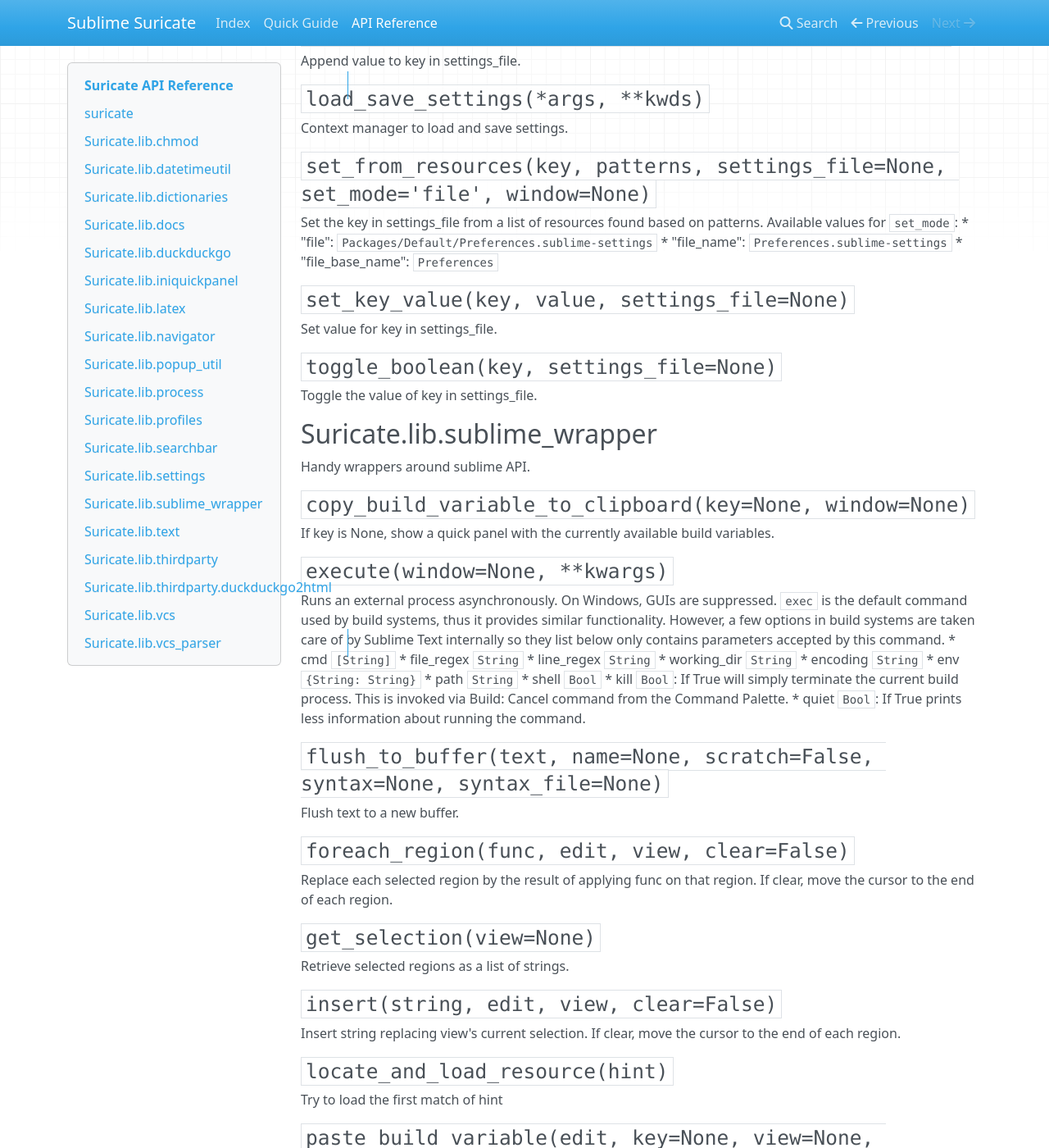
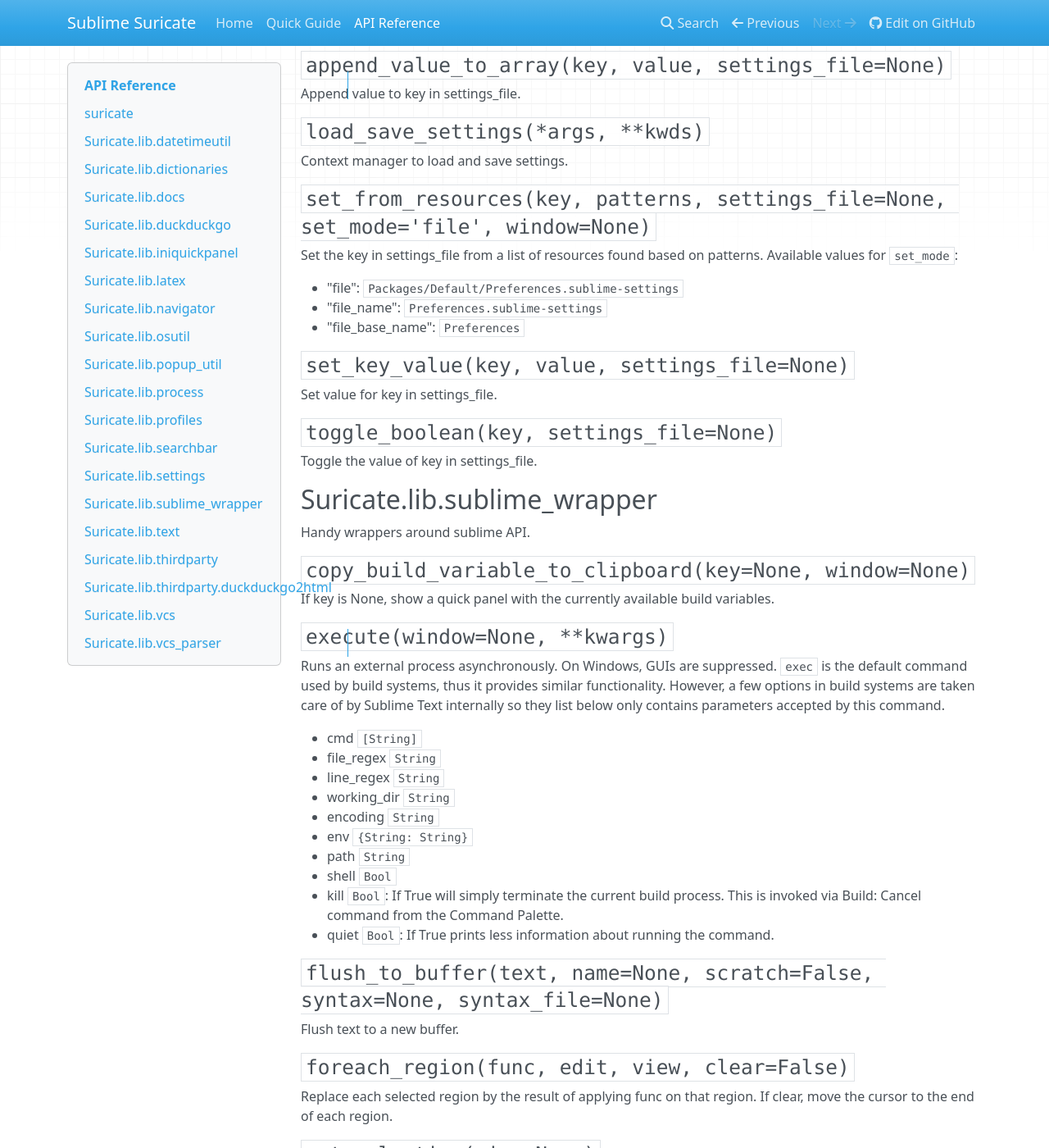
Before and after one commit to nsubiron/SublimeSuricate, an MkDocs documentation site: the page built from docs/api-reference.md, in a window 1280 px wide and 1400 px high, scrolled down 3878 px. Shown: the whole window at 82% size. Built offline with MkDocs 1.6.1, drawn with Linux system fonts in a browser that asks for light colours; nearby versions of some CDN libraries; old or Windows-style settings are respelled for this version of MkDocs; some of the changed text lies outside the part shown.

Commit message:
Documentation

```diff
--- a/docs/api-reference.md
+++ b/docs/api-reference.md
@@ -1,193 +1,194 @@
-Suricate API Reference
-======================
+API Reference
+=============
 
 suricate
 --------
 
-### `api_is_ready()`
+### **`api_is_ready()`**
 
-### `debuglog(message, *args)`
+### **`debuglog(message, *args)`**
 
-### `expand_variables(value, variables=None, window=None)`
+### **`expand_variables(value, variables=None, window=None)`**
 
-### `extract_variables(window=None, append_suricate_variables=True)`
+### **`extract_variables(window=None, append_suricate_variables=True)`**
 
-### `get_setting(key, default=None)`
+### **`get_setting(key, default=None)`**
 
-### `get_variable(key, default=None)`
+### **`get_variable(key, default=None)`**
 
-### `is_packaged()`
+### **`is_packaged()`**
 
-### `load_settings()`
+### **`load_settings()`**
 
-### `log(message, *args)`
+### **`log(message, *args)`**
 
-### `reload_module(module)`
+### **`reload_module(module)`**
 
-### `set_debuglog(active=None)`
-
-Suricate.lib.chmod
-------------------
-
-### `executable(path)`
-
-### `toggle_read_only(path)`
-
-### `which(name, flags=1)`
-
-Return the full path to the first executable found in the environmental
-variable PATH matching the given name.
+### **`set_debuglog(active=None)`**
 
 Suricate.lib.datetimeutil
 -------------------------
 
-### `continue_serie(edit, view)`
+### **`continue_serie(edit, view)`**
 
-### `get_times(tstring=None)`
+### **`get_times(tstring=None)`**
 
 Return a list of the different formats available for tstring, see
 "time_formats" on settings file. If tstring is None, use current
 time.
 
-### `time_to_clipboard(view=None)`
+### **`time_to_clipboard(view=None)`**
 
 Suricate.lib.dictionaries
 -------------------------
 
-### `switch_language(view)`
+### **`switch_language(view)`**
 
 Suricate.lib.docs
 -----------------
 
 Basic tools to parse python files and generate documentation.
 
-### `folder(path, parents=[])`
+### **`folder(path, parents=[])`**
 
-### `import_module(module_name)`
+### **`import_module(module_name)`**
 
-### `markdown(items, level=1, indent=0, indentstr='  ')`
+### **`markdown(items, level=1, indent=0, indentstr='  ')`**
 
-### `module(module_name, metaname=None)`
+### **`module(module_name, metaname=None)`**
 
 Retrieve information of module's routines. Note: the module is
 reloaded.
 
-### `routine(funcobj)`
+### **`routine(funcobj)`**
 
 Retrieve signature as string of funcobj.
 
-### `to_buffer(title, modules)`
+### **`to_buffer(title, modules)`**
 
-### `to_buffer_(title, root)`
+### **`to_buffer_(title, root)`**
 
 Suricate.lib.duckduckgo
 -----------------------
 
 Search on DuckDuckGo
 
-### `get_answer(query, scope=None, **kwargs)`
+### **`get_answer(query, scope=None, **kwargs)`**
 
-### `insert_answer(edit, view, event=None)`
+### **`insert_answer(edit, view, event=None)`**
 
-### `show_popup(view, event=None, css_file=None, scope_regex=None, **kwargs)`
+### **`show_popup(view, event=None, css_file=None, scope_regex=None, **kwargs)`**
 
 Suricate.lib.iniquickpanel
 --------------------------
 
-### `insert(view, ini_file, section)`
+### **`insert(view, ini_file, section)`**
 
 Suricate.lib.latex
 ------------------
 
-### `clean(window=None)`
+### **`clean(window=None)`**
 
 Remove LaTeX temporary files.
 
-### `convert_to_tex(string)`
+### **`convert_to_tex(string)`**
 
 Convert special characters to TeX symbols.
 
-### `launch_pdf(window=None)`
+### **`launch_pdf(window=None)`**
 
 Launch PDF associated with view.
 
-### `paragraph_to_tex(edit, view)`
+### **`paragraph_to_tex(edit, view)`**
 
 Convert special characters in paragraph to TeX symbols.
 
 Suricate.lib.navigator
 ----------------------
 
-### `exclude_patterns(exclude_binaries)`
+### **`exclude_patterns(exclude_binaries)`**
 
 Return a pair of callable objects that matches any exclude pattern in
 global settings, for folders and files respectively.
 
-### `launch(mode='open', view=None)`
+### **`launch(mode='open', view=None)`**
 
 Open navigator quick panel.
+
   * `mode=='open'` Open selected file with Sublime Text
   * `mode=='launch'` Try to externally launch selected file
+
+Suricate.lib.osutil
+-------------------
+
+### **`executable(path)`**
+
+### **`toggle_read_only(path)`**
+
+### **`which(name, flags=1)`**
+
+Return the full path to the first executable found in the environmental
+variable PATH matching the given name.
 
 Suricate.lib.popup_util
 -----------------------
 
 Handy wrappers around sublime pop-up API.
 
-### `get_css(view)`
+### **`get_css(view)`**
 
-### `score(lhs, rhs)`
+### **`score(lhs, rhs)`**
 
 Suricate.lib.process
 --------------------
 
-### `async(*args, **kwargs)`
+### **`async(*args, **kwargs)`**
 
 Launch a new process and wait for output asynchronously.
 Calls popen_print_output.
 
-### `popen(cmd, working_dir=None, shell=None, timeout=None)`
+### **`popen(cmd, working_dir=None, shell=None, timeout=None)`**
 
 Wrapper around subprocess.Popen. Launch a new process and wait timeout
 seconds for output. Return stdout, stderr.
 
-### `popen_print_output(*args, **kwargs)`
+### **`popen_print_output(*args, **kwargs)`**
 
 Launch a new process and wait for output; show status message when
 finished and print stdout to Sublime's console. Show an error dialogue if
 something printed to stderr. Calls popen.
 
-### `spawn(cmd, working_dir=None, shell=None)`
+### **`spawn(cmd, working_dir=None, shell=None)`**
 
 Spawn a new process
 
-### `startfile(path)`
+### **`startfile(path)`**
 
 Try to emulate the behaviour of double-clicking the file.
 
-### `touch(paths, times=None)`
+### **`touch(paths, times=None)`**
 
 Suricate.lib.profiles
 ---------------------
 
-### `add()`
+### **`add()`**
 
-### `find_profiles()`
+### **`find_profiles()`**
 
-### `print_commands(commands, indentation=4, minsep=10)`
+### **`print_commands(commands, indentation=4, minsep=10)`**
 
-### `remove()`
+### **`remove()`**
 
-### `to_buffer()`
+### **`to_buffer()`**
 
 Suricate.lib.searchbar
 ----------------------
 
 Search online
 
-### `search_selection(view, event=None, engine=None)`
+### **`search_selection(view, event=None, engine=None)`**
 
-### `show(view, window, caption=None, engine=None)`
+### **`show(view, window, caption=None, engine=None)`**
 
 Suricate.lib.settings
 ---------------------
@@ -196,28 +197,29 @@
 and extension, but not a path. If none is given, use the default Suricate
 settings file.
 
-### `append_value_to_array(key, value, settings_file=None)`
+### **`append_value_to_array(key, value, settings_file=None)`**
 
 Append value to key in settings_file.
 
-### `load_save_settings(*args, **kwds)`
+### **`load_save_settings(*args, **kwds)`**
 
 Context manager to load and save settings.
 
-### `set_from_resources(key, patterns, settings_file=None, set_mode='file', window=None)`
+### **`set_from_resources(key, patterns, settings_file=None, set_mode='file', window=None)`**
 
 Set the key in settings_file from a list of resources found based on
 patterns. Available values for `set_mode`:
+
   * "file": `Packages/Default/Preferences.sublime-settings`
   * "file_name": `Preferences.sublime-settings`
   * "file_base_name": `Preferences`
 
 
-### `set_key_value(key, value, settings_file=None)`
+### **`set_key_value(key, value, settings_file=None)`**
 
 Set value for key in settings_file.
 
-### `toggle_boolean(key, settings_file=None)`
+### **`toggle_boolean(key, settings_file=None)`**
 
 Toggle the value of key in settings_file.
 
@@ -226,18 +228,19 @@
 
 Handy wrappers around sublime API.
 
-### `copy_build_variable_to_clipboard(key=None, window=None)`
+### **`copy_build_variable_to_clipboard(key=None, window=None)`**
 
 If key is None, show a quick panel with the currently available build
 variables.
 
-### `execute(window=None, **kwargs)`
+### **`execute(window=None, **kwargs)`**
 
 Runs an external process asynchronously. On Windows, GUIs are suppressed.
 ``exec`` is the default command used by build systems, thus it provides
 similar functionality. However, a few options in build systems are taken
 care of by Sublime Text internally so they list below only contains
 parameters accepted by this command.
+
   * cmd ``[String]``
   * file_regex ``String``
   * line_regex ``String``
@@ -251,34 +254,34 @@
   * quiet ``Bool``: If True prints less information about running the
   command.
 
-### `flush_to_buffer(text, name=None, scratch=False, syntax=None, syntax_file=None)`
+### **`flush_to_buffer(text, name=None, scratch=False, syntax=None, syntax_file=None)`**
 
 Flush text to a new buffer.
 
-### `foreach_region(func, edit, view, clear=False)`
+### **`foreach_region(func, edit, view, clear=False)`**
 
 Replace each selected region by the result of applying func on that
 region. If clear, move the cursor to the end of each region.
 
-### `get_selection(view=None)`
+### **`get_selection(view=None)`**
 
 Retrieve selected regions as a list of strings.
 
-### `insert(string, edit, view, clear=False)`
+### **`insert(string, edit, view, clear=False)`**
 
 Insert string replacing view's current selection. If clear, move the
 cursor to the end of each region.
 
-### `locate_and_load_resource(hint)`
+### **`locate_and_load_resource(hint)`**
 
 Try to load the first match of hint
 
-### `paste_build_variable(edit, key=None, view=None, window=None)`
+### **`paste_build_variable(edit, key=None, view=None, window=None)`**
 
 If key is None, show a quick panel with the currently available build
 variables.
 
-### `show_quick_panel(display_list, on_done, window=None)`
+### **`show_quick_panel(display_list, on_done, window=None)`**
 
 Show a quick panel fed with display_list on window. on_done must be a
 callable object that accepts one argument, the element picked (not the
@@ -287,25 +290,25 @@
 Suricate.lib.text
 -----------------
 
-### `complete_line(line, max_line_length, tab_width, char=None)`
+### **`complete_line(line, max_line_length, tab_width, char=None)`**
 
 Returns a string of `char` that together with `line` sums
 `max_line_length` characters. If `char` is `None` use `line`'s last
 character.
 
-### `fill_current_line(edit, view, max_line_length=None, char=None)`
+### **`fill_current_line(edit, view, max_line_length=None, char=None)`**
 
 @todo It doesn't work as expected, rewrite.
 
-### `get_max_line_length(view, guess)`
+### **`get_max_line_length(view, guess)`**
 
-### `line_length(line, tab_width)`
+### **`line_length(line, tab_width)`**
 
-### `randomize(edit, view)`
+### **`randomize(edit, view)`**
 
-### `split_current_line(edit, view, max_line_length=None)`
+### **`split_current_line(edit, view, max_line_length=None)`**
 
-### `split_line(line, max_line_length)`
+### **`split_line(line, max_line_length)`**
 
 @todo Only splits on spaces.
 
@@ -317,18 +320,18 @@
 
 Retrieve results from the DuckDuckGo zero-click API in simple HTML format.
 
-### `results2html(results, results_priority=None, max_number_of_results=None, ignore_incomplete=True, always_show_related=False, header_start_level=1, hide_headers=False, hide_signature=False)`
+### **`results2html(results, results_priority=None, max_number_of_results=None, ignore_incomplete=True, always_show_related=False, header_start_level=1, hide_headers=False, hide_signature=False)`**
 
-### `search(query, useragent='duckduckgo2html', **kwargs)`
+### **`search(query, useragent='duckduckgo2html', **kwargs)`**
 
 Suricate.lib.vcs
 ----------------
 
-### `call(cmd, active_flags, view)`
+### **`call(cmd, active_flags, view)`**
 
-### `get_commands(active_flags, path)`
+### **`get_commands(active_flags, path)`**
 
-### `show_quick_panel(path=None)`
+### **`show_quick_panel(path=None)`**
 
 Suricate.lib.vcs_parser
 -----------------------
@@ -336,6 +339,6 @@
 Parse output of different version control systems.
 Usage example: git status | python {file} status git
 
-### `parse(out, command, vcsname)`
+### **`parse(out, command, vcsname)`**
 
 Returns a list of pairs `[filepath, extra information]`.
--- a/mkdocs.yml
+++ b/mkdocs.yml
@@ -1,5 +1,10 @@
 site_name: Sublime Suricate
+repo_url: https://github.com/nsubiron/SublimeSuricate
+
 pages:
-- 'Index': 'index.md'
+- 'Home': 'index.md'
 - 'Quick Guide': 'quick-guide.md'
 - 'API Reference': 'api-reference.md'
+
+markdown_extensions:
+- admonition:
```
Also changed, not shown: README.md (+5 -5 lines), docs/img/capture_ddg.gif (renamed from img/capture_ddg.gif), docs/img/capture_misc.gif (renamed from img/capture_misc.gif), docs/img/capture_vcs.gif (renamed from img/capture_vcs.gif), 5 other files.
